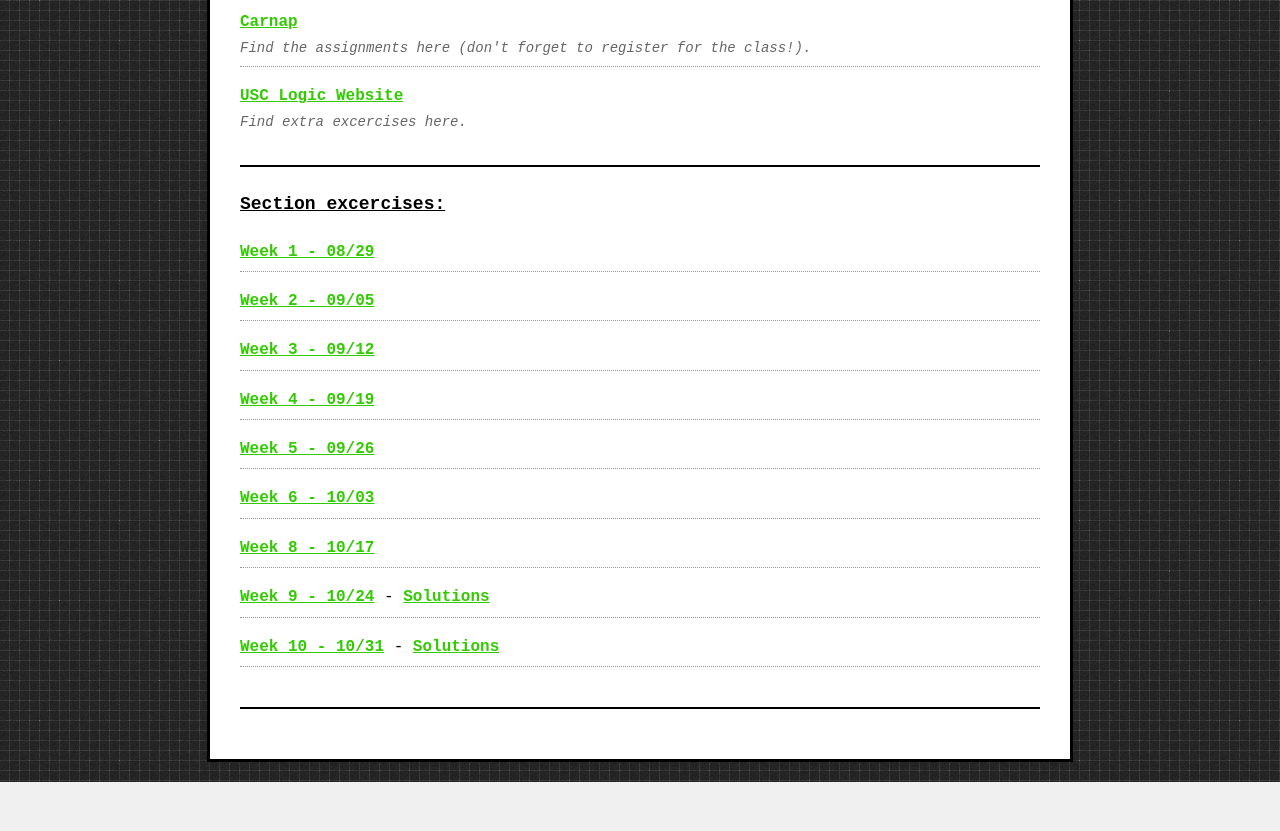
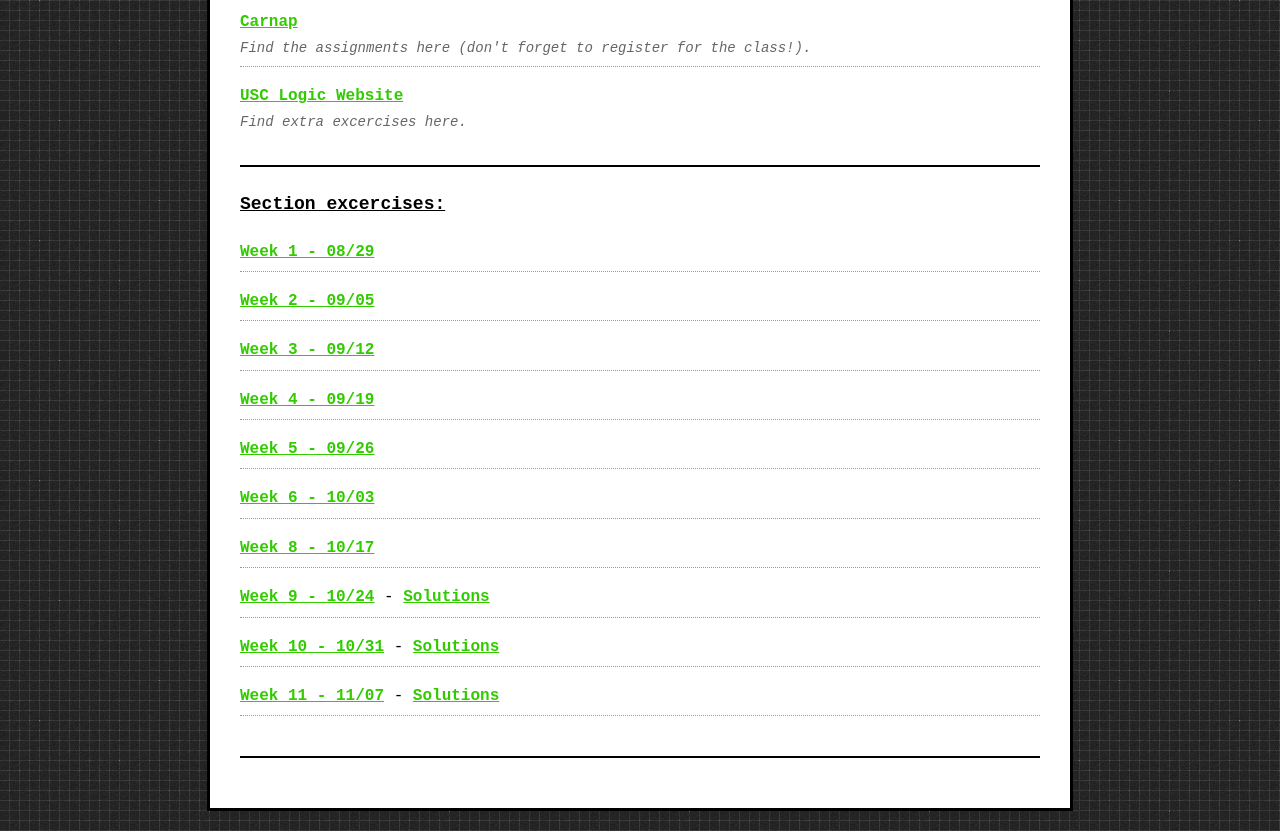
Before and after one commit to GZMLA/logic220-fridays.github.io, a plain HTML site: page index.html in a window 1280 px wide. Shown: the part 559-1390 px from the top of the page. Before the commit the page ends 1341 px from the top, so only its background shows below. Drawn offline with Linux system fonts and the light colour scheme.

Commit message:
Add Week 11 links to index.html

```diff
--- a/index.html
+++ b/index.html
@@ -194,6 +194,9 @@
                 <li class="link-item">
                     <a href="Week 10.pdf">Week 10 - 10/31</a> - <a href="Week 10 Solutions.pdf">Solutions</a>
                 </li>
+                 <li class="link-item">
+                    <a href="Week 11.pdf">Week 11 - 11/07</a> - <a href="Week 11 Solutions.pdf">Solutions</a>
+                </li>
                 <li></li>
             </ul>
         </div>
```
